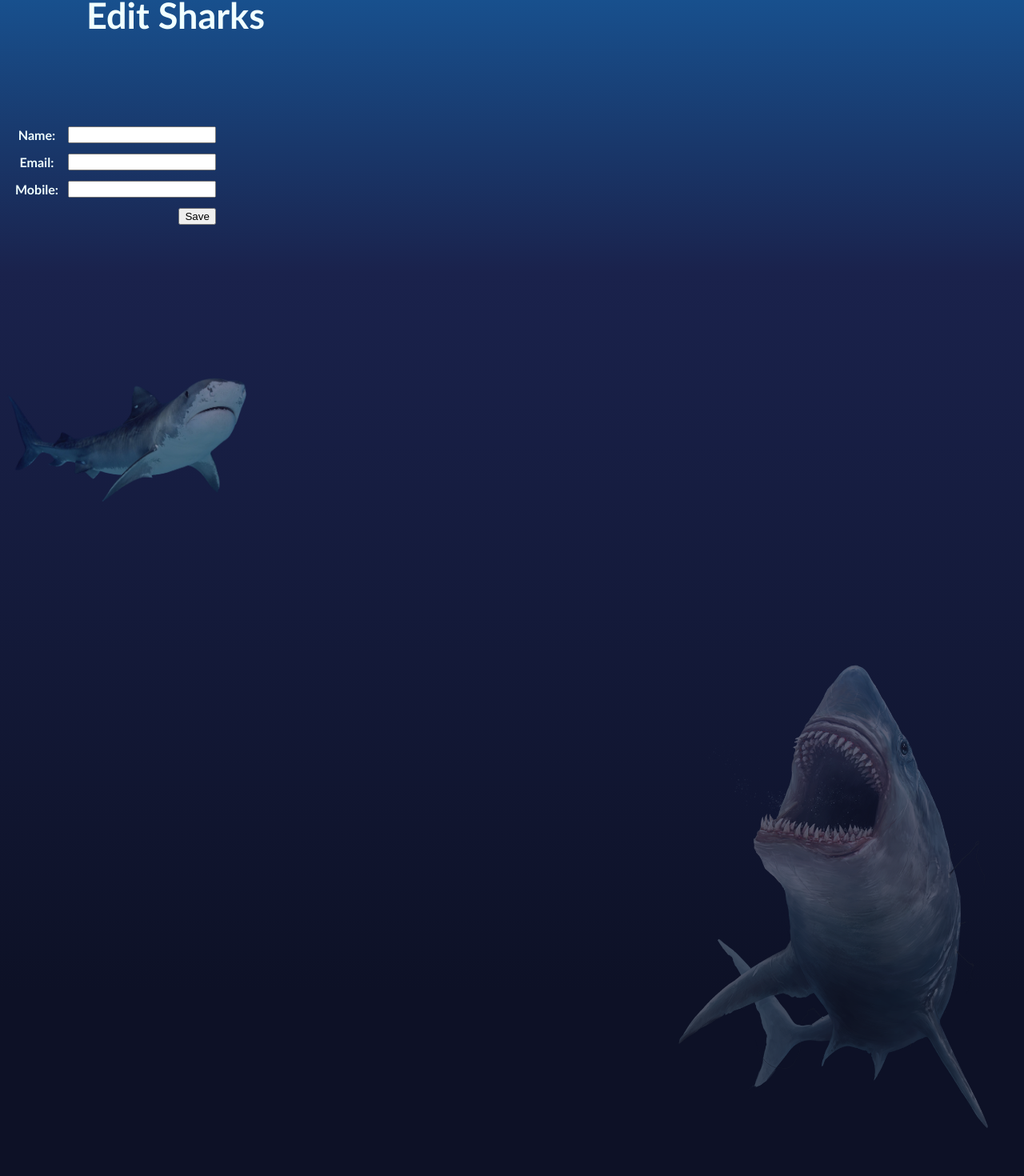
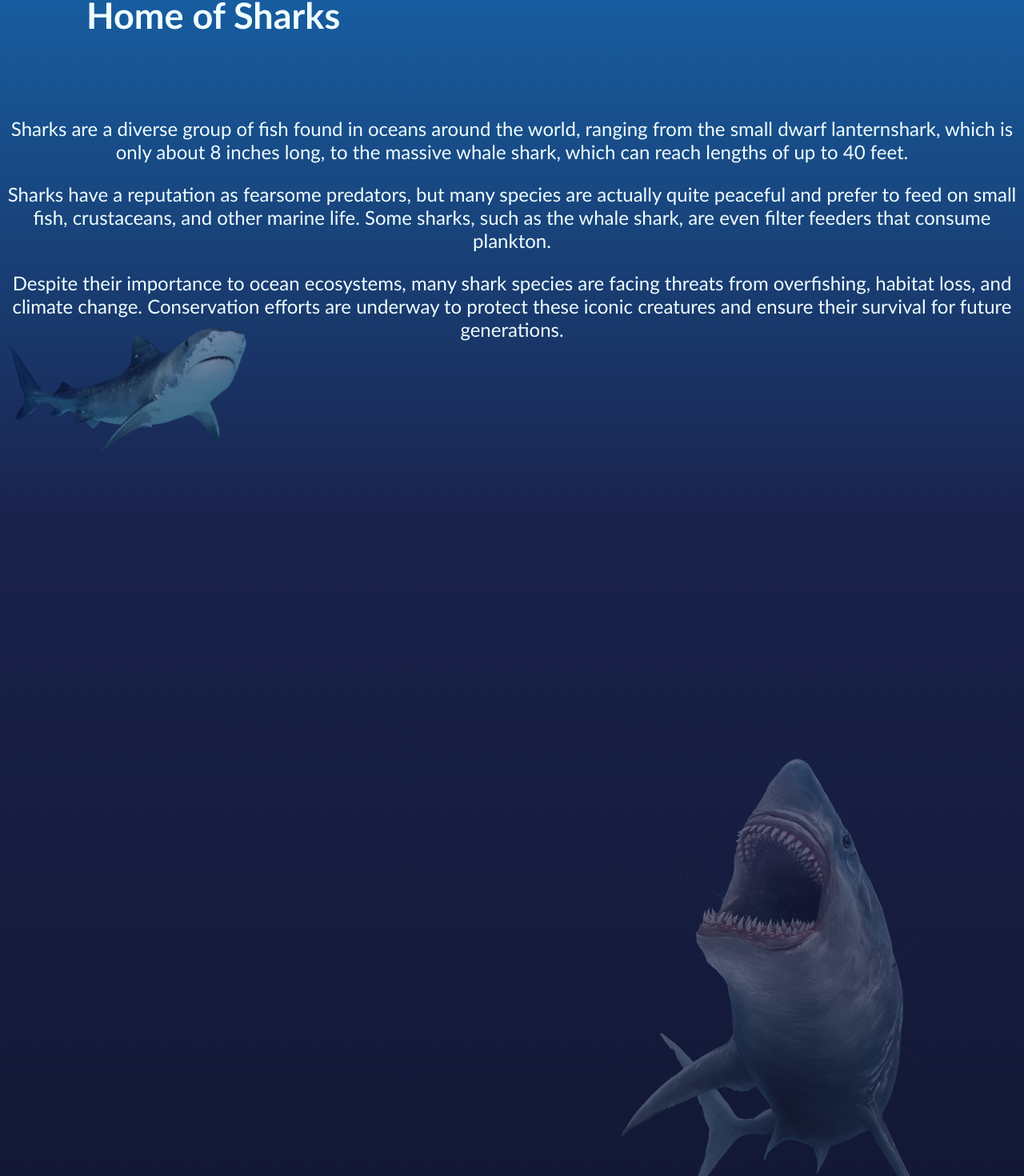
Before and after one commit to cesar-gz/Sharks, a React (Create React App) app in the folder evolution/: page /user/1/edit in a window 1280 px wide. Shown: the part 291-1761 px from the top of the page at 80% size. Built offline with nearby package versions, Linux system fonts and the light colour scheme; no server answers; the HTML template or start-up script is replaced by a standard one.

Commit message:
preparing for presentation.

```diff
--- a/evolution/package.json
+++ b/evolution/package.json
@@ -11,7 +11,7 @@
     "react": "^18.2.0",
     "react-dom": "^18.2.0",
     "react-router-dom": "^6.8.1",
-    "react-scripts": "5.0.1",
+    "react-scripts": "^5.0.1",
     "web-vitals": "^2.1.4"
   },
   "scripts": {
--- a/evolution/src/App.css
+++ b/evolution/src/App.css
@@ -29,7 +29,7 @@ nav ul li a:hover:not(.active) {
 
 body{
   font-family:'Gill Sans', 'Gill Sans MT', Calibri, 'Trebuchet MS', sans-serif;
-  height: 2000px;
+  height: 3000px;
   background: linear-gradient(180deg, #1677C5 0%, #1A224C 31%, #0D1126 75%);
   color: azure;
 }
@@ -55,3 +55,13 @@ a:link{
 a:visited{
   color: darkblue;
 }
+
+h3 {
+  margin: 100px;
+  font-size: 35px;
+}
+
+p {
+  font-size: 24px;
+  text-align: center;
+}
--- a/evolution/src/App.js
+++ b/evolution/src/App.js
@@ -51,10 +51,10 @@ function App() {
           href="" alt="Shark" src={shark}
           height="155px" width="300px"
           style={{
-            position:'relative',
-            top:'180px',
+            position:'absolute',
+            top:'700px',
             float:'left',
-            opacity:'0.5'
+            opacity: '0.5',
           }}
           />
       </div>
@@ -64,9 +64,9 @@ function App() {
           href="" alt="greatWhiteShark" src={greatWhite}
           height="625px" width="450px"
           style={{
-            position:'relative',
-            top:'500px',
-            float:'right',
+            position:'absolute',
+            top:'1200px',
+            right: '80px',
             opacity:'0.3'
           }}
           />
@@ -77,9 +77,9 @@ function App() {
           href="" alt="meg" src={megalodon}
           height="675px" width="1000px"
           style={{
-            position:'relative',
-            top:'1000px',
-            float:'left',
+            position:'absolute',
+            top: '2300px',
+            right: '300px',
             opacity:'0.1'
           }}
           />
--- a/evolution/src/components/CreateShark.js
+++ b/evolution/src/components/CreateShark.js
@@ -4,7 +4,7 @@ import { useNavigate } from "react-router-dom";
 
 // this is the page for the "Anatomy of a Shark"
 export default function CreateShark() {
-
+/*
   const navigate = useNavigate();
 
   const [inputs, setInputs] = useState({})
@@ -73,4 +73,10 @@ export default function CreateShark() {
 
     </div>
   )
+*/
+  return (
+    <div>
+      <h2>Anatomy of Sharks</h2>
+    </div>
+  )
 }
--- a/evolution/src/components/EditShark.js
+++ b/evolution/src/components/EditShark.js
@@ -2,9 +2,9 @@ import { useState, useEffect } from "react";
 import axios from "axios";
 import { useNavigate, useParams } from "react-router-dom";
 
-// this is the page for the "Anatomy of a Shark"
+// this is the page for the "Edit Shark"
 export default function EditShark() {
-
+/*
   const navigate = useNavigate();
 
   const [inputs, setInputs] = useState([]);
@@ -86,4 +86,23 @@ export default function EditShark() {
 
     </div>
   )
+*/
+  return (
+    <div>
+      <h2>Home of Sharks</h2>
+
+      <p>
+        Sharks are a diverse group of fish found in oceans around the world, ranging from the small dwarf lanternshark, which is only about 8 inches long, to the massive whale shark, which can reach lengths of up to 40 feet.
+      </p>
+
+      <p>
+        Sharks have a reputation as fearsome predators, but many species are actually quite peaceful and prefer to feed on small fish, crustaceans, and other marine life. Some sharks, such as the whale shark, are even filter feeders that consume plankton.
+      </p>
+
+      <p>
+        Despite their importance to ocean ecosystems, many shark species are facing threats from overfishing, habitat loss, and climate change. Conservation efforts are underway to protect these iconic creatures and ensure their survival for future generations.
+      </p>
+    </div>
+
+  )
 }
--- a/evolution/src/components/ListShark.js
+++ b/evolution/src/components/ListShark.js
@@ -4,6 +4,8 @@ import { Link } from "react-router-dom";
 
 // this is the "Types of Sharks" heading page
 export default function ListSharks() {
+
+/*
 
   const [users, setUsers] = useState([]);
 
@@ -56,4 +58,11 @@ export default function ListSharks() {
       </table>
     </div>
   )
+
+*/
+  return (
+    <div>
+      <h2>Types of Sharks</h2>
+    </div>
+  )
 }
--- a/evolution/src/components/Resources.js
+++ b/evolution/src/components/Resources.js
@@ -2,6 +2,10 @@
 
 export default function Cite() {
   return (
-    <h2>Resources and Citations</h2>
+    <div>
+      <h2>Resources and Citations</h2>
+      <h3>Writing: </h3>
+      <h3>Images: </h3>
+    </div>
   )
 }
```
Also changed, not shown: 1 other file (tests, documents, lock files or other folders).
